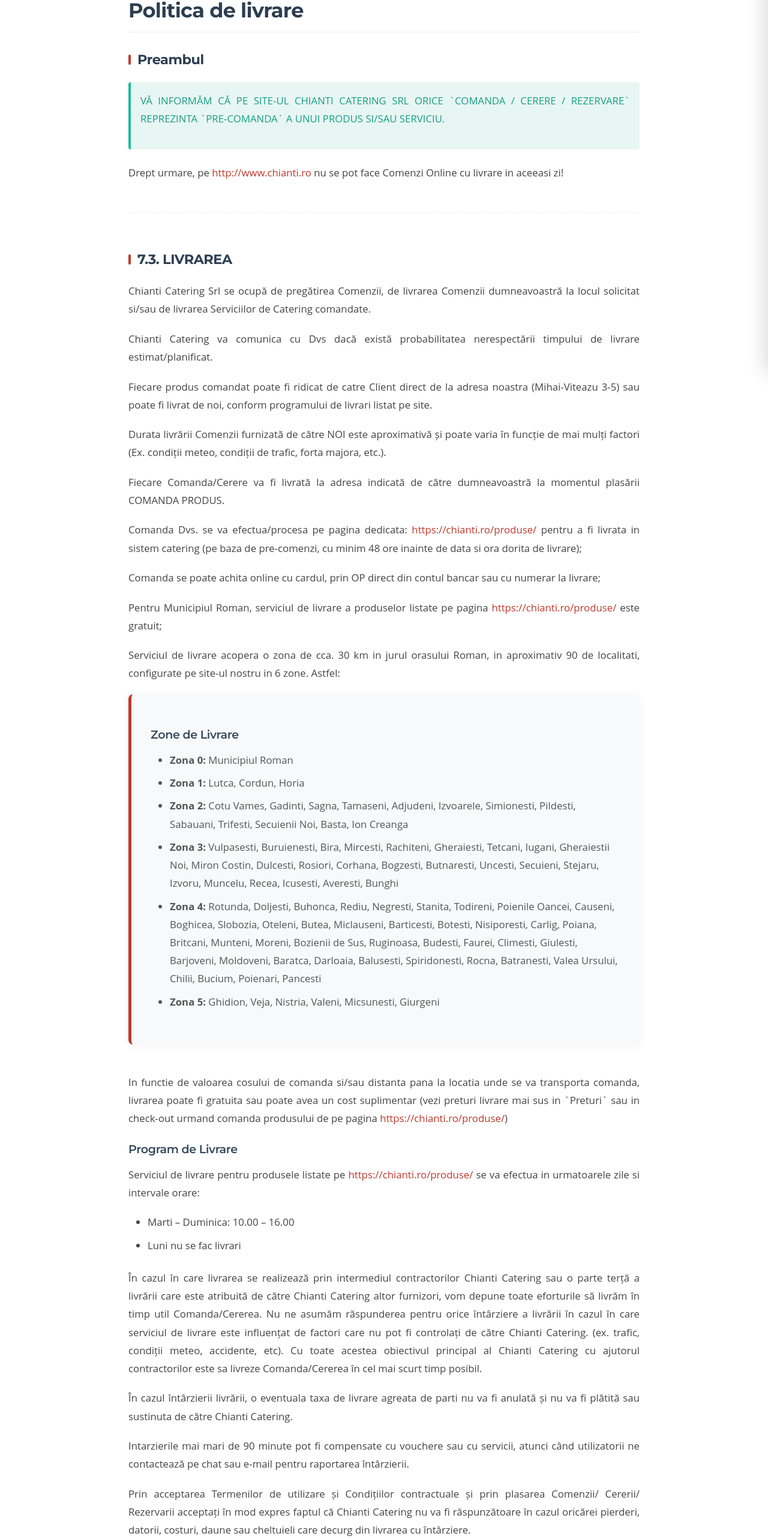
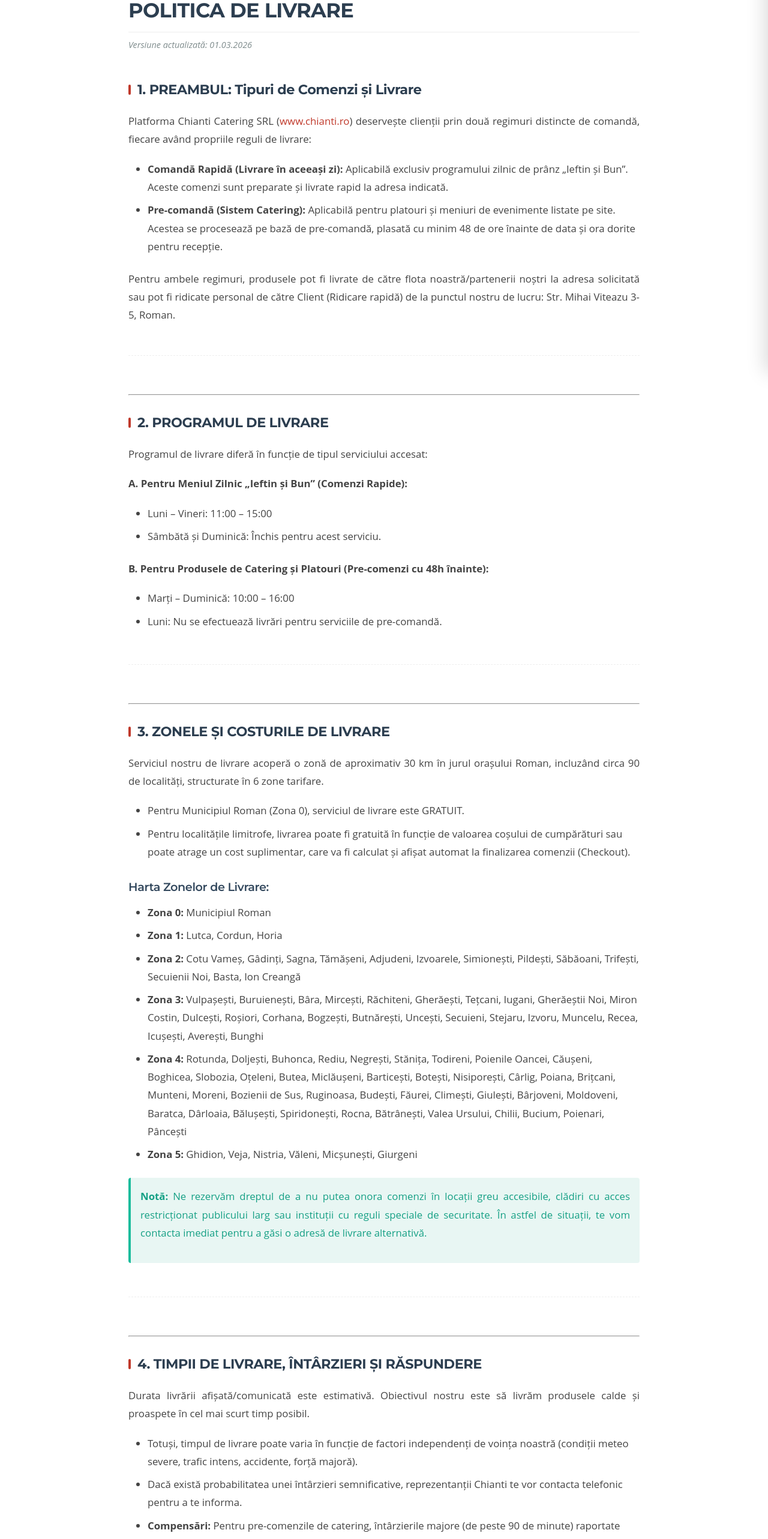
Before and after one commit to digitalhubmedia1-spec/proiect-chianti, a React (Vite) app: page /livrare in a window 1280 px wide. Shown: the part 179-2744 px from the top of the page at 60% size. Built offline with nearby package versions, Linux system fonts and the light colour scheme; no server answers; the database is empty.

Commit message:
Update Delivery Policy content to 2026 version (exact 1:1 match)

```diff
--- a/src/pages/legal/DeliveryPolicy.jsx
+++ b/src/pages/legal/DeliveryPolicy.jsx
@@ -4,97 +4,79 @@ import './Terms.css';
 const DeliveryPolicy = () => {
     return (
         <div className="container py-5 terms-container">
-            <h1 className="text-center terms-header-title">Politica de livrare</h1>
+            <h1 className="text-center terms-header-title">POLITICA DE LIVRARE</h1>
+            <p className="text-center terms-update-date">Versiune actualizată: 01.03.2026</p>
 
             <section className="mb-5 terms-section">
-                <h3>Preambul</h3>
-                <div className="alert-info-custom">
-                    <p className="font-weight-bold mb-0">VĂ INFORMĂM CĂ PE SITE-UL CHIANTI CATERING SRL ORICE `COMANDA / CERERE / REZERVARE` REPREZINTA `PRE-COMANDA` A UNUI PRODUS SI/SAU SERVICIU.</p>
-                </div>
-                <p>
-                    Drept urmare, pe <a href="http://www.chianti.ro" className="terms-link">http://www.chianti.ro</a> nu se pot face Comenzi Online cu livrare in aceeasi zi!
-                </p>
+                <h3>1. PREAMBUL: Tipuri de Comenzi și Livrare</h3>
+                <p>Platforma Chianti Catering SRL (<a href="http://www.chianti.ro" className="terms-link">www.chianti.ro</a>) deservește clienții prin două regimuri distincte de comandă, fiecare având propriile reguli de livrare:</p>
+                <ul>
+                    <li><strong>Comandă Rapidă (Livrare în aceeași zi):</strong> Aplicabilă exclusiv programului zilnic de prânz „Ieftin și Bun”. Aceste comenzi sunt preparate și livrate rapid la adresa indicată.</li>
+                    <li><strong>Pre-comandă (Sistem Catering):</strong> Aplicabilă pentru platouri și meniuri de evenimente listate pe site. Acestea se procesează pe bază de pre-comandă, plasată cu minim 48 de ore înainte de data și ora dorite pentru recepție.</li>
+                </ul>
+                <p>Pentru ambele regimuri, produsele pot fi livrate de către flota noastră/partenerii noștri la adresa solicitată sau pot fi ridicate personal de către Client (Ridicare rapidă) de la punctul nostru de lucru: Str. Mihai Viteazu 3-5, Roman.</p>
             </section>
 
+            <hr className="my-5" />
+
             <section className="mb-5 terms-section">
-                <h3>7.3. LIVRAREA</h3>
-                <p>
-                    Chianti Catering Srl se ocupă de pregătirea Comenzii, de livrarea Comenzii dumneavoastră la locul solicitat si/sau de livrarea Serviciilor de Catering comandate.
-                </p>
-                <p>
-                    Chianti Catering va comunica cu Dvs dacă există probabilitatea nerespectării timpului de livrare estimat/planificat.
-                </p>
-                <p>
-                    Fiecare produs comandat poate fi ridicat de catre Client direct de la adresa noastra (Mihai-Viteazu 3-5) sau poate fi livrat de noi, conform programului de livrari listat pe site.
-                </p>
-                <p>
-                    Durata livrării Comenzii furnizată de către NOI este aproximativă și poate varia în funcție de mai mulți factori (Ex. condiții meteo, condiții de trafic, forta majora, etc.).
-                </p>
-                <p>
-                    Fiecare Comanda/Cerere va fi livrată la adresa indicată de către dumneavoastră la momentul plasării COMANDA PRODUS.
-                </p>
-                <p>
-                    Comanda Dvs. se va efectua/procesa pe pagina dedicata: <a href="https://chianti.ro/produse/" className="terms-link">https://chianti.ro/produse/</a> pentru a fi livrata in sistem catering (pe baza de pre-comenzi, cu minim 48 ore inainte de data si ora dorita de livrare);
-                </p>
-                <p>
-                    Comanda se poate achita online cu cardul, prin OP direct din contul bancar sau cu numerar la livrare;
-                </p>
-                <p>
-                    Pentru Municipiul Roman, serviciul de livrare a produselor listate pe pagina <a href="https://chianti.ro/produse/" className="terms-link">https://chianti.ro/produse/</a> este gratuit;
-                </p>
-                <p>
-                    Serviciul de livrare acopera o zona de cca. 30 km in jurul orasului Roman, in aproximativ 90 de localitati, configurate pe site-ul nostru in 6 zone. Astfel:
-                </p>
+                <h3>2. PROGRAMUL DE LIVRARE</h3>
+                <p>Programul de livrare diferă în funcție de tipul serviciului accesat:</p>
+                <p><strong>A. Pentru Meniul Zilnic „Ieftin și Bun” (Comenzi Rapide):</strong></p>
+                <ul>
+                    <li>Luni – Vineri: 11:00 – 15:00</li>
+                    <li>Sâmbătă și Duminică: Închis pentru acest serviciu.</li>
+                </ul>
+                <p><strong>B. Pentru Produsele de Catering și Platouri (Pre-comenzi cu 48h înainte):</strong></p>
+                <ul>
+                    <li>Marți – Duminică: 10:00 – 16:00</li>
+                    <li>Luni: Nu se efectuează livrări pentru serviciile de pre-comandă.</li>
+                </ul>
+            </section>
 
-                <div className="terms-toc">
-                    <h4>Zone de Livrare</h4>
+            <hr className="my-5" />
+
+            <section className="mb-5 terms-section">
+                <h3>3. ZONELE ȘI COSTURILE DE LIVRARE</h3>
+                <p>Serviciul nostru de livrare acoperă o zonă de aproximativ 30 km în jurul orașului Roman, incluzând circa 90 de localități, structurate în 6 zone tarifare.</p>
+                <ul>
+                    <li>Pentru Municipiul Roman (Zona 0), serviciul de livrare este GRATUIT.</li>
+                    <li>Pentru localitățile limitrofe, livrarea poate fi gratuită în funcție de valoarea coșului de cumpărături sau poate atrage un cost suplimentar, care va fi calculat și afișat automat la finalizarea comenzii (Checkout).</li>
+                </ul>
+                <div className="mt-4">
+                    <h4>Harta Zonelor de Livrare:</h4>
                     <ul>
                         <li><strong>Zona 0:</strong> Municipiul Roman</li>
                         <li><strong>Zona 1:</strong> Lutca, Cordun, Horia</li>
-                        <li><strong>Zona 2:</strong> Cotu Vames, Gadinti, Sagna, Tamaseni, Adjudeni, Izvoarele, Simionesti, Pildesti, Sabauani, Trifesti, Secuienii Noi, Basta, Ion Creanga</li>
-                        <li><strong>Zona 3:</strong> Vulpasesti, Buruienesti, Bira, Mircesti, Rachiteni, Gheraiesti, Tetcani, Iugani, Gheraiestii Noi, Miron Costin, Dulcesti, Rosiori, Corhana, Bogzesti, Butnaresti, Uncesti, Secuieni, Stejaru, Izvoru, Muncelu, Recea, Icusesti, Averesti, Bunghi</li>
-                        <li><strong>Zona 4:</strong> Rotunda, Doljesti, Buhonca, Rediu, Negresti, Stanita, Todireni, Poienile Oancei, Causeni, Boghicea, Slobozia, Oteleni, Butea, Miclauseni, Barticesti, Botesti, Nisiporesti, Carlig, Poiana, Britcani, Munteni, Moreni, Bozienii de Sus, Ruginoasa, Budesti, Faurei, Climesti, Giulesti, Barjoveni, Moldoveni, Baratca, Darloaia, Balusesti, Spiridonesti, Rocna, Batranesti, Valea Ursului, Chilii, Bucium, Poienari, Pancesti</li>
-                        <li><strong>Zona 5:</strong> Ghidion, Veja, Nistria, Valeni, Micsunesti, Giurgeni</li>
+                        <li><strong>Zona 2:</strong> Cotu Vameș, Gâdinți, Sagna, Tămășeni, Adjudeni, Izvoarele, Simionești, Pildești, Săbăoani, Trifești, Secuienii Noi, Basta, Ion Creangă</li>
+                        <li><strong>Zona 3:</strong> Vulpașești, Buruienești, Bâra, Mircești, Răchiteni, Gherăești, Tețcani, Iugani, Gherăeștii Noi, Miron Costin, Dulcești, Roșiori, Corhana, Bogzești, Butnărești, Uncești, Secuieni, Stejaru, Izvoru, Muncelu, Recea, Icușești, Averești, Bunghi</li>
+                        <li><strong>Zona 4:</strong> Rotunda, Doljești, Buhonca, Rediu, Negrești, Stănița, Todireni, Poienile Oancei, Căușeni, Boghicea, Slobozia, Oțeleni, Butea, Miclăușeni, Barticești, Botești, Nisiporești, Cârlig, Poiana, Brițcani, Munteni, Moreni, Bozienii de Sus, Ruginoasa, Budești, Făurei, Climești, Giulești, Bârjoveni, Moldoveni, Baratca, Dârloaia, Bălușești, Spiridonești, Rocna, Bătrânești, Valea Ursului, Chilii, Bucium, Poienari, Pâncești</li>
+                        <li><strong>Zona 5:</strong> Ghidion, Veja, Nistria, Văleni, Micșunești, Giurgeni</li>
                     </ul>
                 </div>
+                <div className="alert-info-custom mt-4">
+                    <p><strong>Notă:</strong> Ne rezervăm dreptul de a nu putea onora comenzi în locații greu accesibile, clădiri cu acces restricționat publicului larg sau instituții cu reguli speciale de securitate. În astfel de situații, te vom contacta imediat pentru a găsi o adresă de livrare alternativă.</p>
+                </div>
+            </section>
 
-                <p>
-                    In functie de valoarea cosului de comanda si/sau distanta pana la locatia unde se va transporta comanda, livrarea poate fi gratuita sau poate avea un cost suplimentar (vezi preturi livrare mai sus in `Preturi` sau in check-out urmand comanda produsului de pe pagina <a href="https://chianti.ro/produse/" className="terms-link">https://chianti.ro/produse/</a>)
-                </p>
+            <hr className="my-5" />
 
-                <h4 className="mt-4">Program de Livrare</h4>
-                <p>
-                    Serviciul de livrare pentru produsele listate pe <a href="https://chianti.ro/produse/" className="terms-link">https://chianti.ro/produse/</a> se va efectua in urmatoarele zile si intervale orare:
-                </p>
+            <section className="mb-5 terms-section">
+                <h3>4. TIMPII DE LIVRARE, ÎNTÂRZIERI ȘI RĂSPUNDERE</h3>
+                <p>Durata livrării afișată/comunicată este estimativă. Obiectivul nostru este să livrăm produsele calde și proaspete în cel mai scurt timp posibil.</p>
                 <ul>
-                    <li>Marti – Duminica: 10.00 – 16.00</li>
-                    <li>Luni nu se fac livrari</li>
+                    <li>Totuși, timpul de livrare poate varia în funcție de factori independenți de voința noastră (condiții meteo severe, trafic intens, accidente, forță majoră).</li>
+                    <li>Dacă există probabilitatea unei întârzieri semnificative, reprezentanții Chianti te vor contacta telefonic pentru a te informa.</li>
+                    <li><strong>Compensări:</strong> Pentru pre-comenzile de catering, întârzierile majore (de peste 90 de minute) raportate imediat pe chat sau e-mail pot fi compensate cu vouchere de reducere sau servicii complementare, după o evaluare a situației. Chianti Catering nu își asumă răspunderea pentru daune, costuri sau pierderi indirecte cauzate de o întârziere a livrării.</li>
+                    <li><strong>Imposibilitatea recepției:</strong> Dacă livratorul ajunge la adresă și nu poți fi contactat, produsele vor fi returnate la restaurant. Contravaloarea acestora nu se rambursează (conform Politicii de Anulare și Retur), având în vedere natura lor perisabilă.</li>
                 </ul>
+            </section>
 
-                <p>
-                    În cazul în care livrarea se realizează prin intermediul contractorilor Chianti Catering sau o parte terță a livrării care este atribuită de către Chianti Catering altor furnizori, vom depune toate eforturile să livrăm în timp util Comanda/Cererea. Nu ne asumăm răspunderea pentru orice întârziere a livrării în cazul în care serviciul de livrare este influențat de factori care nu pot fi controlați de către Chianti Catering. (ex. trafic, condiții meteo, accidente, etc). Cu toate acestea obiectivul principal al Chianti Catering cu ajutorul contractorilor este sa livreze Comanda/Cererea în cel mai scurt timp posibil.
-                </p>
-                <p>
-                    În cazul întârzierii livrării, o eventuala taxa de livrare agreata de parti nu va fi anulată și nu va fi plătită sau sustinuta de către Chianti Catering.
-                </p>
-                <p>
-                    Intarzierile mai mari de 90 minute pot fi compensate cu vouchere sau cu servicii, atunci când utilizatorii ne contactează pe chat sau e-mail pentru raportarea întârzierii.
-                </p>
-                <p>
-                    Prin acceptarea Termenilor de utilizare și Condițiilor contractuale și prin plasarea Comenzii/ Cererii/ Rezervarii acceptați în mod expres faptul că Chianti Catering nu va fi răspunzătoare în cazul oricărei pierderi, datorii, costuri, daune sau cheltuieli care decurg din livrarea cu întârziere.
-                </p>
-                <p>
-                    Vă rugăm să aveți în vedere posibilitatea noastra de a nu putea livra în orice locații. Astfel, este posibil ca, pentru unele locații, Chianti Catering Srl să nu poată onora comenzile (exemplu: locatii aflate la distante mai mari de noi care nu sunt listate in formularele de comanda, instituții ale structurilor statului unde accesul este limitat, clădiri cu acces restricționat publicului larg, zone inaccesibile, etc). În astfel de situații, noi vă vom informa folosind datele de contact pe care ni le furnizați atunci când plasați Comanda/ Cererea/ Rezervarea.
-                </p>
-                <p>
-                    În cazul imposibilității livrării la adresa/locația indicată, se va proceda la anularea respectivei comenzi sau se va asigura livrarea la o adresă alternativă, sau se vor gasi solutii bilateral acceptate de parti.
-                </p>
-                <p>
-                    Prin acceptarea termenilor de utilizare și condițiilor contractuale, a Politicii de confidențialitate Dumneavoastră ne autorizați să folosim, să stocăm sau să prelucrăm informații cu caracter personal, în scopul de a oferi livrarea Produselor/ Serviciilor. Astfel se pot dezvălui anumite date cu caracter personal unor terțe părți în cazul în care acest lucru este cerut de lege sau în scopul asigurării livrării Produselor/ Serviciilor. Mai multe informații in acest sens pot fi găsite in Politica noastră de confidențialitate.
-                </p>
-                <p>
-                    Aveți dreptul de a solicita o copie a informațiilor personale pe care le deținem de la dumneavoastră. Vă rugăm să ne contactați telefonic sau la adresa de e-mail <a href="mailto:comenzi@chianti.ro" className="terms-link">comenzi@chianti.ro</a> dacă doriți să solicitați aceste informații.
-                </p>
+            <hr className="my-5" />
+
+            <section className="mb-5 terms-section">
+                <h3>5. PROTECȚIA DATELOR ÎN PROCESUL DE LIVRARE</h3>
+                <p>Prin plasarea comenzii, ne autorizezi să prelucrăm și să transmitem datele tale de contact (nume, adresă de livrare, număr de telefon) exclusiv către echipa noastră de livratori sau terții contractori care asigură transportul, strict în scopul îndeplinirii contractului (livrarea comenzii). Detalii complete privind prelucrarea datelor se regăsesc în secțiunea Politica de Confidențialitate.</p>
             </section>
         </div>
     );
```
